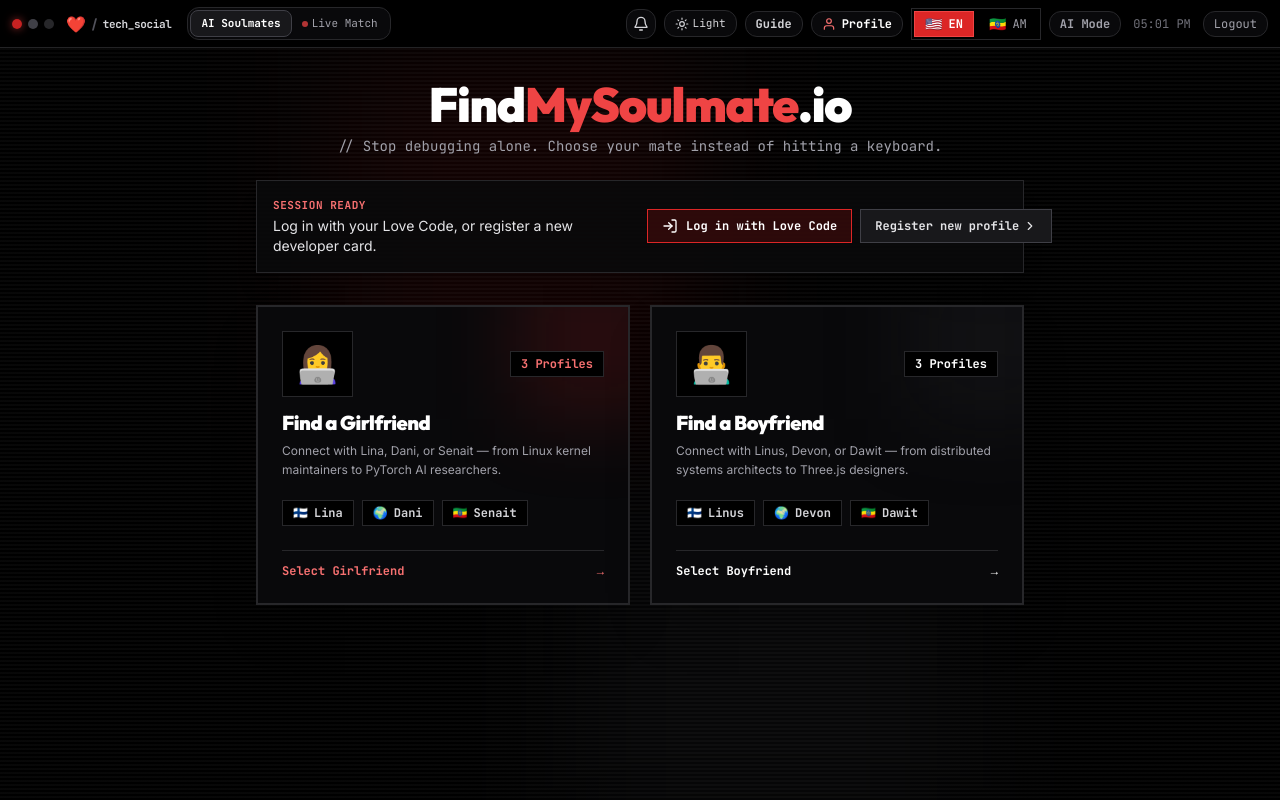
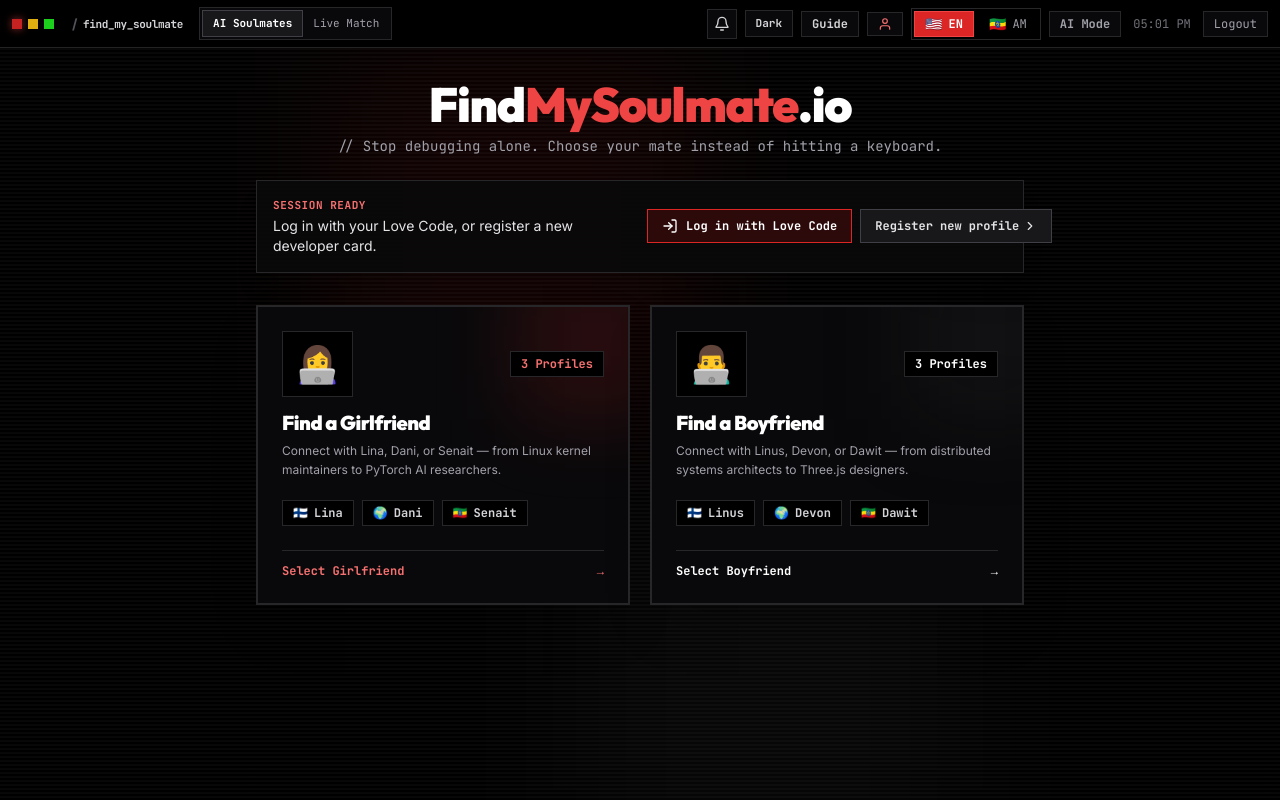
Before and after one commit to Lido01/find-my-soulmate, a React (Vite) app: page / in a window 1280 px wide. Built offline with nearby package versions, Linux system fonts and the light colour scheme.

Commit message:
style(header): update HeaderBar navigation, breadcrumb brand, and mode switch pill

```diff
--- a/src/components/layout/HeaderBar.jsx
+++ b/src/components/layout/HeaderBar.jsx
@@ -64,36 +64,22 @@ export default function HeaderBar({
     <header className="h-12 flex items-center gap-2 px-3 bg-black border-b border-zinc-800/90 shrink-0 z-30 font-sans">
       {/* macOS window dots */}
       <div className="flex items-center gap-1.5 mr-1">
-        <span className="w-2.5 h-2.5 rounded-full bg-red-600/90 shadow-[0_0_8px_rgba(239,68,68,0.6)]" />
-        <span className="w-2.5 h-2.5 rounded-full bg-zinc-700" />
-        <span className="w-2.5 h-2.5 rounded-full bg-zinc-800" />
+        <span className="w-2.5 h-2.5   bg-red-600/90 shadow-[0_0_8px_rgba(239,68,68,0.6)]" />
+        <span className="w-2.5 h-2.5   bg-[rgb(223,175,17)]" />
+        <span className="w-2.5 h-2.5   bg-[#1dcf1d]" />
       </div>
-
-      {/* Back button (chat phase only) */}
-      {isChat && onBack && (
-        <button
-          onClick={() => {
-            soundEngine.playHeartbeat();
-            onBack();
-          }}
-          className="font-mono text-xs text-zinc-400 hover:text-white transition-colors px-2 py-1 rounded-lg hover:bg-zinc-900 flex items-center gap-1"
-        >
-          <span>{t?.back ?? "back"}</span>
-        </button>
-      )}
 
       {/* Breadcrumb Brand */}
       <div className="flex items-center gap-1.5 font-sans font-bold text-xs sm:text-sm tracking-tight min-w-0">
         <span className="text-red-500 flex items-center gap-1">
-          <span className="text-base">❤️</span>
-          <span className="hidden xs:inline">DevSoulmate</span>
+          <span className="hidden xs:inline">find_my_soulmate</span>
         </span>
         <span className="text-zinc-600 hidden sm:inline">/</span>
-        <span className="text-zinc-300 font-mono text-[11px] hidden sm:inline">tech_social</span>
+        <span className="text-zinc-300 font-mono text-[11px] hidden sm:inline">find_my_soulmate</span>
       </div>
 
       {/* Mode Switcher: Virtual AI vs Real WebSocket (Visible on ALL devices) */}
-      <div className="flex items-center bg-zinc-950 border border-zinc-800 rounded-xl p-0.5 ml-1 sm:ml-2 shrink-0">
+      <div className="flex items-center bg-zinc-950 border border-zinc-800   p-0.5 ml-1 sm:ml-2 shrink-0">
         <button
           type="button"
           onClick={() => {
@@ -105,7 +91,7 @@ export default function HeaderBar({
             soundEngine.playHeartbeat();
             onToggleChatMode?.('virtual');
           }}
-          className={`font-mono text-[10px] sm:text-[11px] px-2 sm:px-2.5 py-1 rounded-lg transition-all flex items-center gap-1 ${
+          className={`font-mono text-[10px] sm:text-[11px] px-2 sm:px-2.5 py-1   transition-all flex items-center gap-1 ${
             chatMode === 'virtual'
               ? 'bg-zinc-900 border border-zinc-700 text-white font-bold shadow-sm'
               : 'text-zinc-400 hover:text-white'
@@ -127,22 +113,20 @@ export default function HeaderBar({
             soundEngine.playRomanticChime();
             onToggleChatMode?.('real_ws');
           }}
-          className={`font-mono text-[10px] sm:text-[11px] px-2 sm:px-2.5 py-1 rounded-lg transition-all flex items-center gap-1 ${
+          className={`font-mono text-[10px] sm:text-[11px] px-2 sm:px-2.5 py-1   transition-all flex items-center gap-1 ${
             chatMode === 'real_ws'
               ? 'bg-red-950/80 border border-red-600 text-white font-bold shadow-[0_0_12px_rgba(239,68,68,0.3)]'
               : 'text-zinc-400 hover:text-white'
           }`}
           title="Match & Chat with Real Online Developers via WebSockets"
         >
-          <span className="w-1.5 h-1.5 rounded-full bg-red-500 animate-pulse" />
           <span className="hidden sm:inline">Live Match</span>
           <span className="sm:hidden font-bold">Live</span>
           {unreadCount > 0 && (
             <span
-              className="flex items-center gap-0.5 px-1.5 py-0.5 rounded-full bg-red-600 text-white text-[9px] sm:text-[10px] font-black animate-pulse shadow-md ml-0.5"
+              className="flex items-center gap-0.5 px-1.5 py-0.5   bg-red-600 text-white text-[9px] sm:text-[10px] font-black animate-pulse shadow-md ml-0.5"
               title={`${unreadCount} unread message${unreadCount > 1 ? 's' : ''}`}
             >
-              <span className="hidden sm:inline">💬</span>
               <span>{unreadCount}</span>
             </span>
           )}
@@ -161,12 +145,12 @@ export default function HeaderBar({
             soundEngine.playHeartbeat();
             onOpenNotifications?.();
           }}
-          className="relative flex items-center justify-center p-1.5 rounded-xl border border-zinc-800 bg-zinc-950 text-zinc-300 hover:text-white hover:border-red-500 transition-all shadow-sm"
+          className="relative flex items-center justify-center p-1.5   border border-zinc-800 bg-zinc-950 text-zinc-300 hover:text-white hover:border-red-500 transition-all shadow-sm"
           title="Notifications & Friend Requests"
         >
           <IconBell className="w-4 h-4" />
           {unreadNotifCount > 0 && (
-            <span className="absolute -top-1 -right-1 px-1.5 py-0.2 rounded-full bg-red-600 text-white text-[9px] font-black animate-pulse shadow-[0_0_6px_rgba(239,68,68,0.7)]">
+            <span className="absolute -top-1 -right-1 px-1.5 py-0.2   bg-red-600 text-white text-[9px] font-black animate-pulse shadow-[0_0_6px_rgba(239,68,68,0.7)]">
               {unreadNotifCount}
             </span>
           )}
@@ -179,11 +163,14 @@ export default function HeaderBar({
             soundEngine.playRomanticChime();
             onToggleTheme?.();
           }}
-          className="flex items-center gap-1 font-mono text-[11px] px-2.5 py-1 rounded-xl border border-zinc-800 bg-zinc-950 text-zinc-300 hover:text-white transition-colors shadow-sm"
-          title="Toggle Light / Dark Mode"
+          className={`flex items-center gap-1.5 font-mono text-[11px] px-2.5 py-1   border transition-all shadow-sm ${
+            theme === 'light'
+              ? 'bg-red-50 border-red-300 text-red-600 shadow-sm'
+              : 'bg-zinc-950 border-zinc-800 text-zinc-300 hover:text-white hover:border-red-600'
+          }`}
+          title={theme === 'light' ? 'Switch to Dark Mode' : 'Switch to Light Mode'}
         >
-          {theme === 'light' ? <IconMoon className="w-3.5 h-3.5" /> : <IconSun className="w-3.5 h-3.5" />}
-          <span className="hidden md:inline">{theme === 'light' ? 'Dark' : 'Light'}</span>
+          <span className="hidden sm:inline font-bold">{theme === 'light' ? 'Light' : 'Dark'}</span>
         </button>
 
         {/* Mobile Hamburger Menu Button (Visible on screens < md) */}
@@ -193,7 +180,7 @@ export default function HeaderBar({
             soundEngine.playHeartbeat();
             onOpenMobileMenu?.();
           }}
-          className="md:hidden flex items-center gap-1.5 font-mono text-xs px-2.5 py-1.5 rounded-xl border border-zinc-800 bg-zinc-950 text-white hover:border-red-500 transition-all shadow-sm"
+          className="md:hidden flex items-center gap-1.5 font-mono text-xs px-2.5 py-1.5   border border-zinc-800 bg-zinc-950 text-white hover:border-red-500 transition-all shadow-sm"
           title="Open Mobile Navigation Menu"
         >
           <IconMenu className="w-4 h-4" />
@@ -206,7 +193,7 @@ export default function HeaderBar({
             soundEngine.playHeartbeat();
             onOpenAbout?.();
           }}
-          className="hidden md:flex items-center gap-1.5 font-mono text-xs px-2.5 py-1 rounded-xl border border-zinc-800 bg-zinc-950 hover:border-red-500/80 text-zinc-300 hover:text-white transition-all shadow-sm"
+          className="hidden md:flex items-center gap-1.5 font-mono text-xs px-2.5 py-1   border border-zinc-800 bg-zinc-950 hover:border-red-500/80 text-zinc-300 hover:text-white transition-all shadow-sm"
           title="About & Dating Guide"
         >
           <span className="font-bold">Guide</span>
@@ -218,11 +205,10 @@ export default function HeaderBar({
             soundEngine.playHeartbeat();
             onOpenProfile?.();
           }}
-          className="hidden sm:flex items-center gap-1.5 font-mono text-xs px-2.5 py-1 rounded-xl border border-zinc-800 bg-zinc-950 hover:border-red-500/80 text-white transition-all shadow-sm"
+          className="hidden sm:flex items-center gap-1.5 font-mono text-xs px-2.5 py-1   border border-zinc-800 bg-zinc-950 hover:border-red-500/80 text-white transition-all shadow-sm"
           title="Profile & Audio Voice Settings"
         >
           <IconUser className="w-3.5 h-3.5 text-red-400" />
-          <span className="font-bold">{userProfile?.name || 'Profile'}</span>
         </button>
 
         {/* Language toggle (Desktop) */}
@@ -233,7 +219,7 @@ export default function HeaderBar({
         {/* AI Mode button (Desktop) */}
         <button
           onClick={onApiKeyClick}
-          className={`hidden sm:flex items-center gap-1.5 font-mono text-xs px-2.5 py-1 rounded-xl border transition-all duration-200
+          className={`hidden sm:flex items-center gap-1.5 font-mono text-xs px-2.5 py-1   border transition-all duration-200
             ${apiKeySet
               ? "border-emerald-600 text-emerald-300 bg-emerald-950/60 hover:bg-emerald-900/60"
               : "border-zinc-800 text-zinc-400 bg-zinc-950 hover:border-zinc-700 hover:text-white"
@@ -250,7 +236,7 @@ export default function HeaderBar({
         {/* Logout Button (Desktop) */}
         <button
           onClick={handleLogoutClick}
-          className={`hidden md:flex items-center gap-1.5 font-mono text-xs px-2.5 py-1 rounded-xl border transition-all duration-200
+          className={`hidden md:flex items-center gap-1.5 font-mono text-xs px-2.5 py-1   border transition-all duration-200
             ${logoutConfirm
               ? "bg-red-950 border-red-500 text-white animate-pulse font-bold shadow-[0_0_10px_rgba(239,68,68,0.5)]"
               : "bg-zinc-950 border-zinc-800 text-zinc-400 hover:border-red-600 hover:text-red-400"
```
